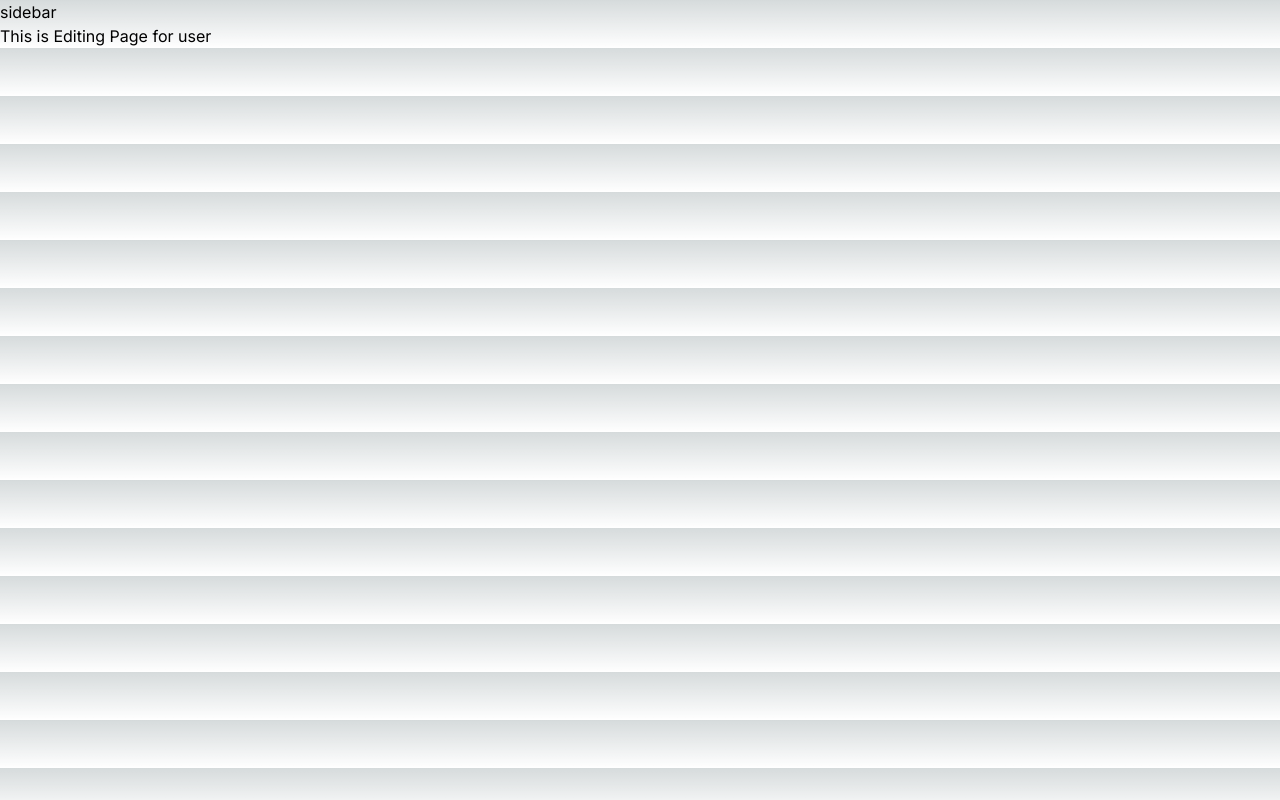
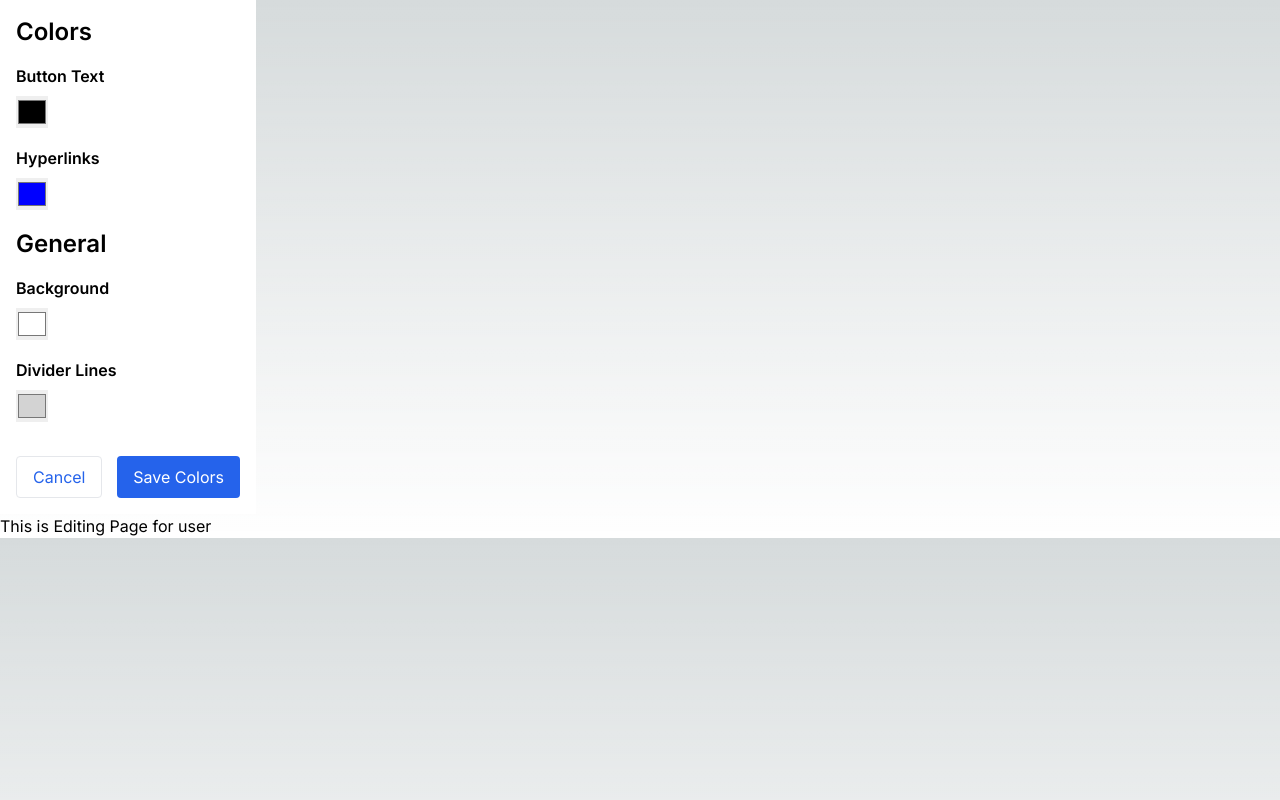
Before and after one commit to YosefthGuaca/Graduation-Project, a Next.js app in the folder frontend/: page /home/q/1 in a window 1280 px wide. Built offline with nearby package versions, Linux system fonts and the light colour scheme.

Commit message:
Add colors sidebar

```diff
--- a/frontend/src/app/components/Sidebar.tsx
+++ b/frontend/src/app/components/Sidebar.tsx
@@ -1,9 +1,72 @@
-import React from 'react';
+'use client'
+import React, { useState } from 'react';
 
-type Props = {};
-
-const sidebar = (props: Props) => {
-  return <div>sidebar</div>;
+// Default color values
+const defaultColors = {
+  buttonText: '#000000',
+  hyperlinks: '#0000FF',
+  background: '#FFFFFF',
+  dividerLines: '#D3D3D3',
 };
 
-export default sidebar;
+// Define a type for the color selections to handle the state cleanly
+type ColorSelections = typeof defaultColors;
+
+const Sidebar: React.FC = () => {
+const [colors, setColors] = useState<ColorSelections>(defaultColors);
+  // update individual colors based on the type
+  const updateColor = (type: keyof ColorSelections, color: string) => {
+    setColors((prevColors) => ({
+      ...prevColors,
+      [type]: color,
+    }));
+  };
+
+  // reset colors to default
+  const resetColors = () => {
+    setColors(defaultColors);
+  };
+
+  return (
+    <div className="bg-white p-4 text-black w-64">
+      <h2 className="text-2xl font-semibold mb-4">Colors</h2>
+
+      {/* Color sections */}
+
+      <div className="space-y-4">
+        <ColorPicker label="Button Text" color={colors.buttonText} onColorChange={(color) => updateColor('buttonText', color)} />
+        <ColorPicker label="Hyperlinks" color={colors.hyperlinks} onColorChange={(color) => updateColor('hyperlinks', color)} />
+        <h2 className="text-2xl font-semibold mb-4">General</h2>
+        <ColorPicker label="Background" color={colors.background} onColorChange={(color) => updateColor('background', color)} />
+        <ColorPicker label="Divider Lines" color={colors.dividerLines} onColorChange={(color) => updateColor('dividerLines', color)} />
+      </div>
+
+      {/* Action buttons (Save colors is not working yet) */}
+      <div className="flex justify-between mt-8">
+        <button onClick={resetColors} className="border px-4 py-2 rounded text-blue-600">Cancel</button>
+        <button className="bg-blue-600 text-white px-4 py-2 rounded">Save Colors</button>
+      </div>
+    </div>
+  );
+};
+
+// ColorPicker
+type ColorPickerProps = {
+  label: string;
+  color: string;
+  onColorChange: (color: string) => void;
+};
+
+const ColorPicker: React.FC<ColorPickerProps> = ({ label, color, onColorChange }) => (
+  <div>
+    <h3 className="font-semibold mb-2 ">{label}</h3>
+    <input
+      type="color"
+      value={color}
+      onChange={(e) => onColorChange(e.target.value)}
+      className="w-8 h-8 cursor-pointer"
+    />
+  </div>
+);
+
+export default Sidebar;
```
